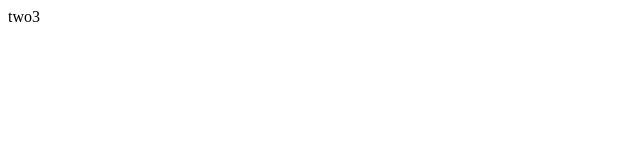
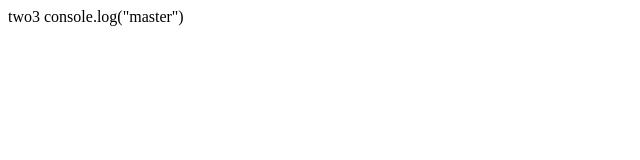
Before and after one commit to Jinxiansenzzz/programOne, a plain HTML site: page two.html in a window 1280 px wide. Shown: the whole page, without its empty margins (0-640 px from the left). Drawn offline with Linux system fonts and the light colour scheme.

Commit message:
xixiiixixi

```diff
--- a/two.html
+++ b/two.html
@@ -8,6 +8,7 @@
 </head>
 <body>
     two3
+    console.log("master")
     <script>
 
     </script>
```
